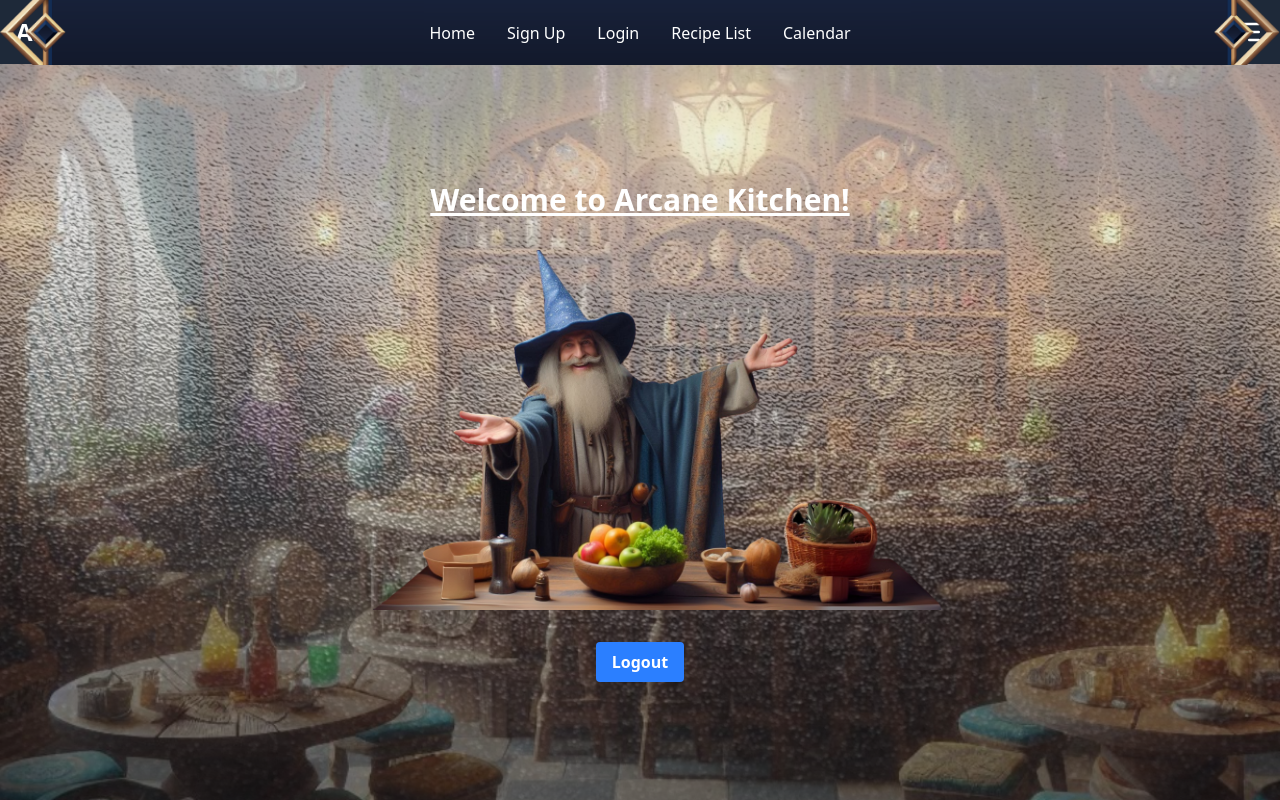
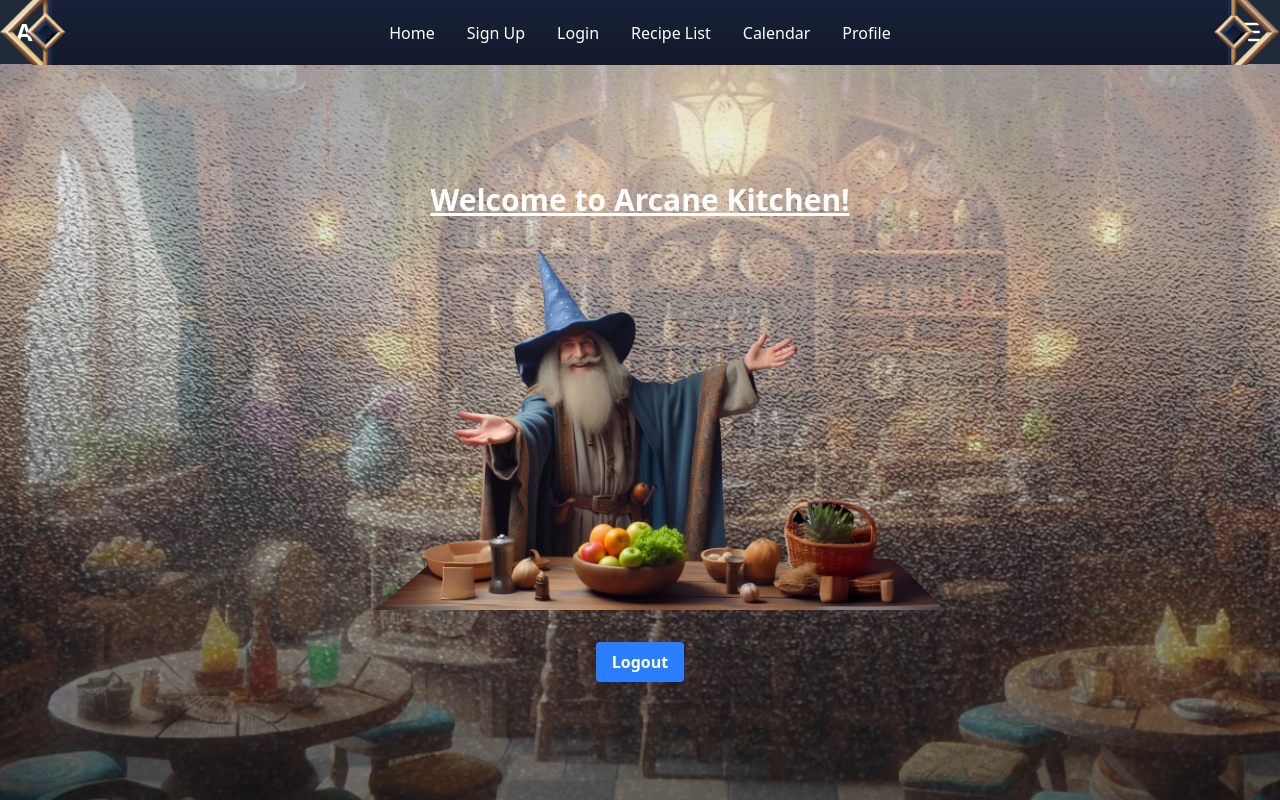
Before and after one commit to Arcane-Kitchen/client, a React (Vite) app: page / in a window 1280 px wide. Both pictures are taken after a click on the button 1248 px from the left and 32 px from the top of the page. Built offline with nearby package versions, Linux system fonts and the light colour scheme; no server answers.

Commit message:
feat: added profile page

```diff
--- a/src/App.tsx
+++ b/src/App.tsx
@@ -4,6 +4,7 @@ import Home from "./components/Home";
 import SignUp from "./components/Auth/SignUp";
 import RecipesPage from "./components/RecipesPage";
 import CalendarPage from "./components/CalendarPage";
+import ProfilePage from "./components/ProfilePage";
 
 function App() {
   return (
@@ -14,6 +15,7 @@ function App() {
         <Route path="/login" element={<Login />} />
         <Route path="/recipes" element={<RecipesPage />} />
         <Route path="/calendar" element={<CalendarPage />} />
+        <Route path="/profile" element={<ProfilePage />} />
       </Routes>
     </Router>
   );
--- a/src/components/Navbar.tsx
+++ b/src/components/Navbar.tsx
@@ -56,6 +56,9 @@ const Navbar: React.FC = () => {
           <Link to="/calendar" className="px-4">
             Calendar
           </Link>
+          <Link to="/profile" className="px-4">
+            Profile
+          </Link>
         </div>
       )}
     </nav>
--- /dev/null
+++ b/src/components/ProfilePage.tsx
@@ -0,0 +1,16 @@
+import React from "react";
+import Navbar from "./Navbar";
+
+const ProfilePage: React.FC = () => {
+  return (
+    <div className="bg-[url('./assets/background.png')] bg-cover min-h-screen flex flex-col items-center justify-center pt-16">
+      <Navbar />
+      <h1 className="text-3xl font-bold underline text-white">Profile Page</h1>
+      {/* <img src={paper} alt="old style paper" className="w-[90dvw] h-[90dvh]" /> */}
+
+      <div className="bg-[url('./assets/old-style-paper.png')] w-[90dvw] h-[90dvh]"></div>
+    </div>
+  );
+};
+
+export default ProfilePage;
```
